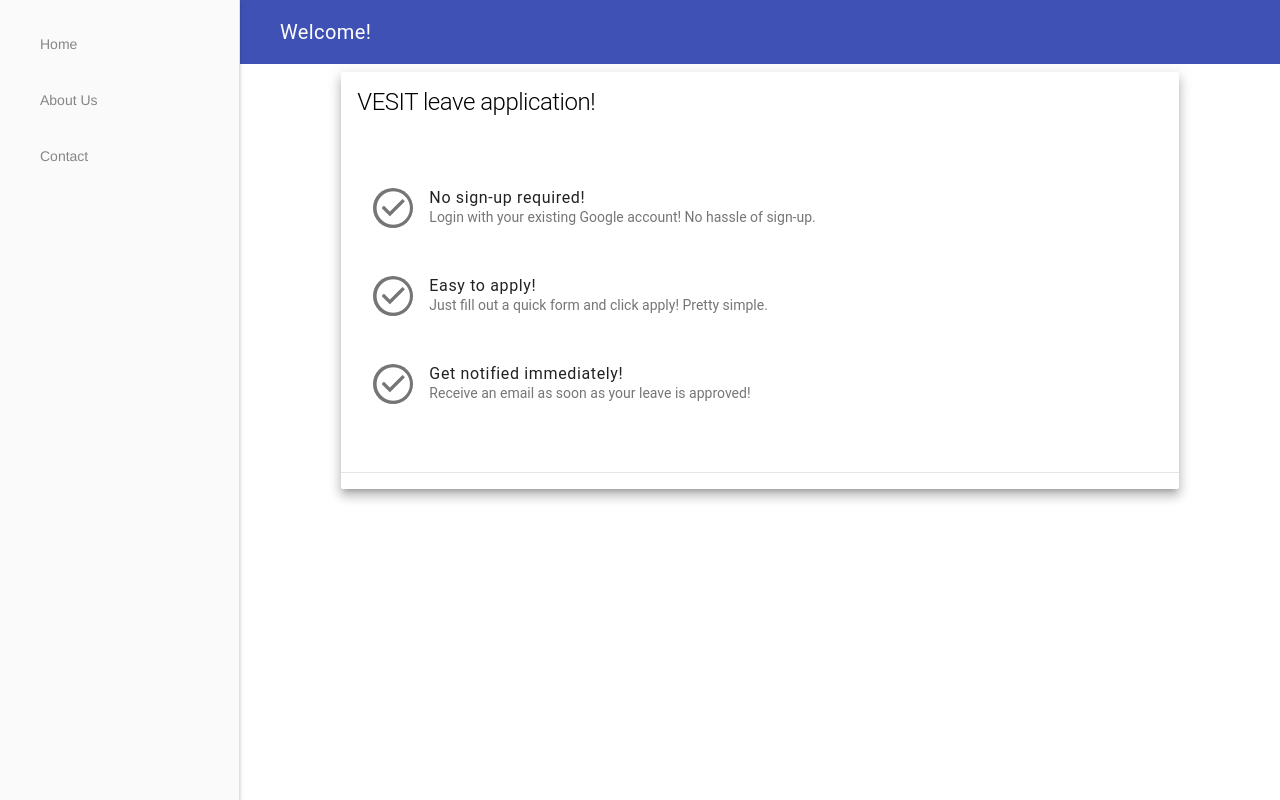
After one commit to ankitk20/Leave-Application, a PHP site: page /php/index.php in a window 1280 px wide. The commit adds this page. Run offline with PHP 8.4, Linux system fonts and the light colour scheme; some libraries are stand-ins or nearby versions.

Commit message:
path issue resolved

```diff
--- /dev/null
+++ b/php/index.php
@@ -0,0 +1,93 @@
+<!DOCTYPE html>
+<html>
+<head>
+	<meta name="viewport" content="width=device-width, initial-scale=1.0">
+	<title>VESIT Leave Application!</title>
+	<!-- CDN based MDL (will be used when deployed)
+	<link rel="stylesheet" href="https://fonts.googleapis.com/icon?family=Material+Icons">
+	<link rel="stylesheet" href="https://code.getmdl.io/1.1.3/material.indigo-pink.min.css">
+	<script defer src="https://code.getmdl.io/1.1.3/material.min.js"></script>-->
+
+	<!-- Local MDL (ONLY FOR TESTING PURPOSES) -->
+	<link rel="stylesheet" href="../mdl/material.min.css">
+	<script src="../mdl/material.min.js"></script>
+	<link rel="stylesheet" href="https://fonts.googleapis.com/icon?family=Material+Icons">
+
+	<!-- Google OAuth -->
+	<script src="https://apis.google.com/js/platform.js" async defer></script>
+	<meta name="google-signin-client_id" content="966732769863-vbk66rqc2gaekf6ad7sf0uk64cei4gee.apps.googleusercontent.com">
+	<script>
+		function onSignIn(googleUser) {
+			var xhr = new XMLHttpRequest();
+			xhr.open('POST', 'token.php');
+			xhr.setRequestHeader('Content-Type', 'application/x-www-form-urlencoded');
+			xhr.onload = function() {
+			  window.location='form.php';
+			};
+			xhr.send('idtoken=' + googleUser.getAuthResponse().id_token);
+		}
+	</script>
+</head>
+<body>
+	<div class="mdl-layout mdl-js-layout mdl-layout--fixed-drawer mdl-layout--fixed-header">
+		<header class="mdl-layout__header mdl-layout__header--scroll">
+			<div class="mdl-layout__header-row">
+				<span class="mdl-layout-title">Welcome!</span>
+				<div class="mdl-layout-spacer"></div>
+				<nav class="mdl-navigation">
+					<!-- <div class="g-signin2" data-onsuccess="onSignIn"></div> -->
+				</nav>
+			</div>
+		</header>
+		<div class="mdl-layout__drawer">
+			<nav class="mdl-navigation">
+				<a class="mdl-navigation__link" href="/Leave-Application/">Home</a>
+				<a class="mdl-navigation__link">About Us</a>
+				<a class="mdl-navigation__link">Contact</a>
+			</nav>
+		</div>
+		<main class="mdl-layout__content">
+			<div class="mdl-grid">
+				<div class="mdl-layout-spacer"></div>
+				<div class="mdl-cell--4-col-phone mdl-cell--6-col-tablet mdl-cell--10-col-desktop">
+					<div class="mdl-card mdl-shadow--8dp" style="width: 100%;">
+						<div class="mdl-card__title">
+							<h1 class="mdl-card__title-text" id="title">VESIT leave application!</h1>
+						</div>
+						<div class="mdl-card__supporting-text">
+							<ul class="mdl-list">
+								<li class="mdl-list__item mdl-list__item--three-line">
+									<span class="mdl-list__item-primary-content">
+										<i class="material-icons mdl-list__item-avatar">check_circle</i>
+										<span>No sign-up required!</span>
+										<span class="mdl-list__item-text-body">Login with your existing Google account! No hassle of sign-up.</span>
+									</span>
+								</li>
+								<li class="mdl-list__item mdl-list__item--three-line">
+									<span class="mdl-list__item-primary-content">
+										<i class="material-icons mdl-list__item-avatar">check_circle</i>
+										<span>Easy to apply!</span>
+										<span class="mdl-list__item-text-body">Just fill out a quick form and click apply! Pretty simple.</span>
+									</span>
+								</li>
+								<li class="mdl-list__item mdl-list__item--three-line">
+									<span class="mdl-list__item-primary-content">
+										<i class="material-icons mdl-list__item-avatar">check_circle</i>
+										<span>Get notified immediately!</span>
+										<span class="mdl-list__item-text-body">Receive an email as soon as your leave is approved!</span>
+									</span>
+								</li>
+							</ul>
+						</div>
+						<div class="mdl-card__actions mdl-card--border">
+			               <!-- <a class="mdl-button mdl-button--accent mdl-js-button mdl-js-ripple-effect">Login to get started!</a> -->
+			               <div class="g-signin2" data-onsuccess="onSignIn"></div>
+			            </div>
+					</div>
+				</div>
+				<div class="mdl-layout-spacer"></div>
+			</div>
+		</main>
+	</div>
+</body>
+</html>
```
Also changed, not shown: php/form.php (+10 -10 lines), php/history.php (+4 -4 lines).
